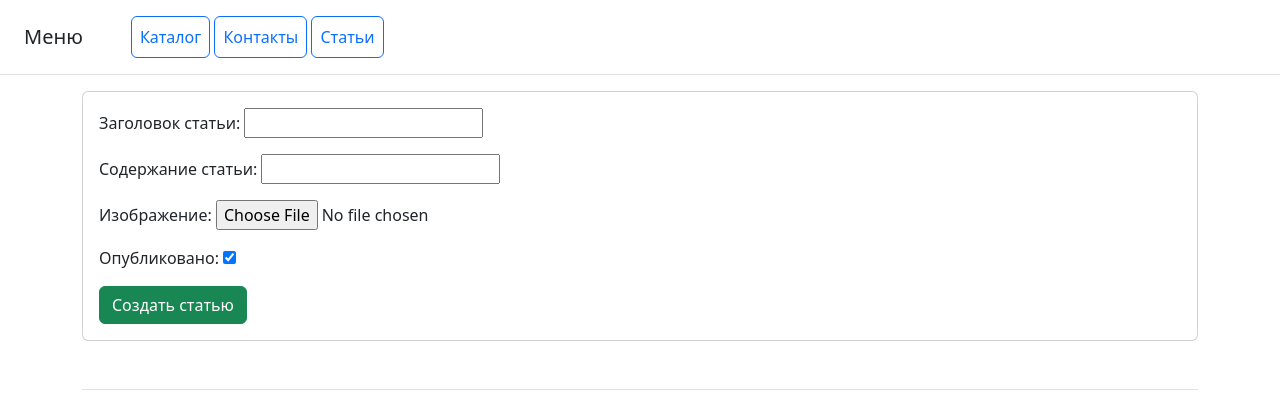
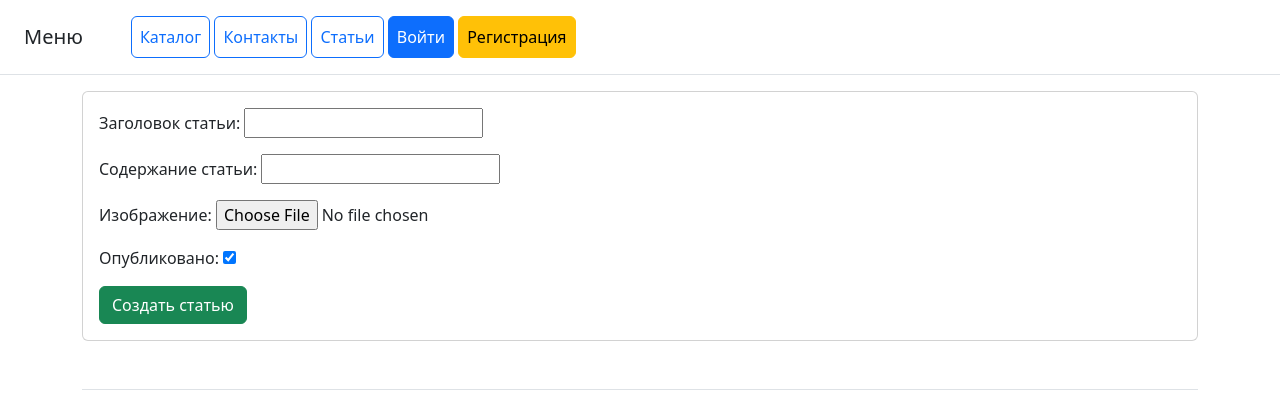
Before and after one commit to GaliulinYar/dz19_2, a Django app: page /blog/create in a window 1280 px wide. Shown: the top 420 px of the page. Run offline with Django 4.2, Linux system fonts and the light colour scheme; some libraries are stand-ins or nearby versions.

Commit message:
Добавление пунктов меню

```diff
--- a/main/templates/main/base.html
+++ b/main/templates/main/base.html
@@ -33,6 +33,15 @@
         <a class="p-2 btn btn-outline-primary" href="/">Каталог</a>
         <a class="p-2 btn btn-outline-primary" href="/contacts/">Контакты</a>
         <a class="p-2 btn btn-outline-primary" href="/blog/">Статьи</a>
+
+        {% if user.is_authenticated %}
+        <a class="p-2 btn btn-danger" href="{% url 'users:logout' %}">Выйти</a>
+        {% else %}
+        <a class="p-2 btn btn-primary" href="{% url 'users:login' %}">Войти</a>
+        <a class="p-2 btn btn-warning" href="{% url 'users:register' %}">Регистрация</a>
+        {% endif %}
+
+
     </nav>
 </div>
 </header>
```
